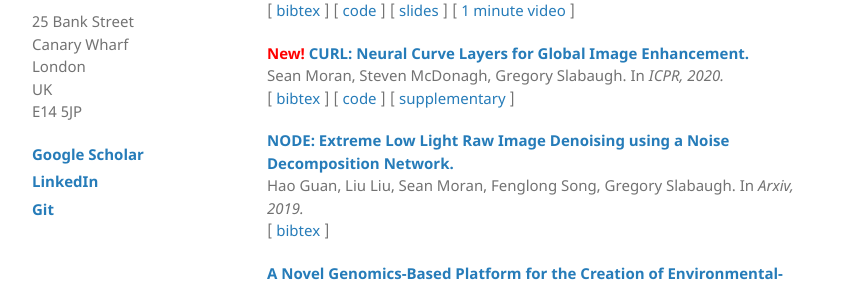
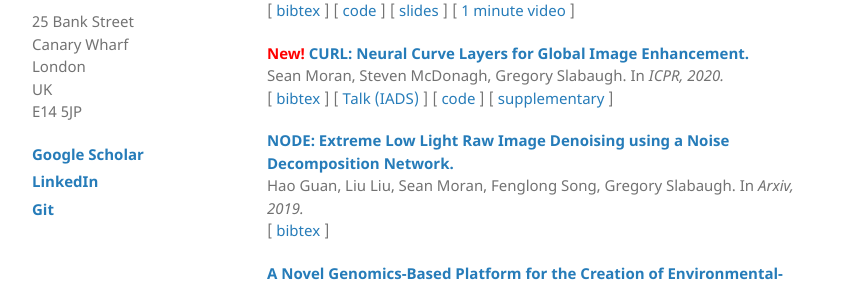
Before and after one commit to sjmoran/sjmoran.github.io, a Jekyll site: the page built from index.html, in a window 1280 px wide and 900 px high, scrolled down 758 px. Shown: the part 172-454 px from the top of the window, without its empty margins (26-874 px from the left). Built offline with Jekyll 4.4.1, drawn with Linux system fonts in a browser that asks for light colours.

Commit message:
Update index.html

```diff
--- a/index.html
+++ b/index.html
@@ -36,7 +36,7 @@
 
 <p><strong><span style='color:red'>New! </span><a target="_blank" href="https://arxiv.org/abs/1911.13175">CURL: Neural Curve Layers for Global Image Enhancement.</a></strong><br />
 Sean Moran, Steven McDonagh, Gregory Slabaugh. In <em>ICPR, 2020.</em><br />
-[ <a target="_blank" href="./bib/curl.bib">bibtex</a> ] [ <a href="https://github.com/sjmoran/neural_curve_layers">code</a> ] [ <a target="_blank" href="./pdfs/CURL_arxiv_supplementary.pdf">supplementary</a> ]</p>
+[ <a target="_blank" href="./bib/curl.bib">bibtex</a> ] [ <a target="_blank" href="./pdfs/IADSNov2020_CURL.pdf">Talk (IADS)</a> ] [ <a href="https://github.com/sjmoran/neural_curve_layers">code</a> ] [ <a target="_blank" href="./pdfs/CURL_arxiv_supplementary.pdf">supplementary</a> ]</p>
 
 <p><strong><a target="_blank" href="https://arxiv.org/abs/1909.05249">NODE: Extreme Low Light Raw Image Denoising using a Noise Decomposition Network.</a></strong><br />
 Hao Guan, Liu Liu, Sean Moran, Fenglong Song, Gregory Slabaugh. In <em>Arxiv, 2019.</em><br />
```
